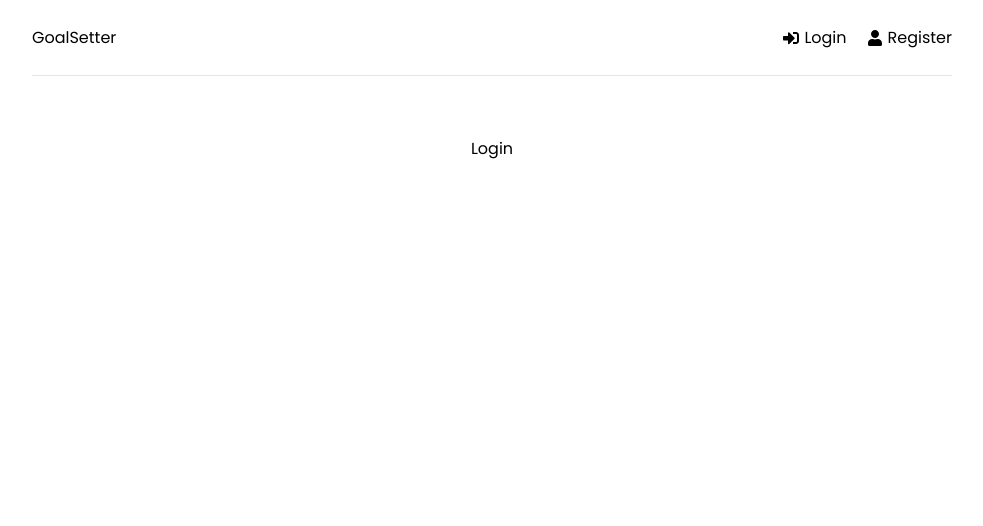
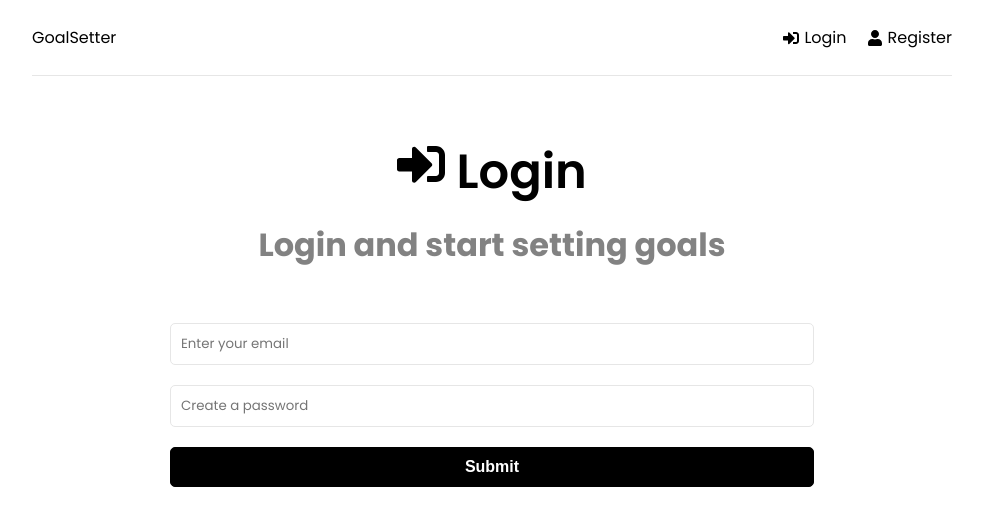
Before and after one commit to Mpb0406/Express-Goal-App, a React (Create React App) app in the folder frontend/: page /login in a window 1280 px wide. Shown: the top 526 px of the page, without its empty margins (148-1131 px from the left). Built offline with nearby package versions, Linux system fonts and the light colour scheme.

Commit message:
Completed local state on login page

```diff
--- a/frontend/src/Pages/Login.js
+++ b/frontend/src/Pages/Login.js
@@ -1,7 +1,67 @@
+import { useState, useEffect } from "react";
+import { FaSignInAlt } from "react-icons/fa";
+
 const Login = () => {
+  const [formData, setFormData] = useState({
+    email: "",
+    password: "",
+  });
+
+  const { email, password } = formData;
+
+  const onChange = (e) => {
+    setFormData((prevState) => ({
+      ...prevState,
+      [e.target.name]: e.target.value,
+    }));
+  };
+
+  const onSubmit = (e) => {
+    e.preventDefault();
+  };
+
   return (
-    <div>Login</div>
-  )
-}
+    <>
+      <section className="heading">
+        <h1>
+          <FaSignInAlt /> Login
+        </h1>
+        <p>Login and start setting goals</p>
+      </section>
 
-export default Login
+      <section className="form">
+        <form onSubmit={onSubmit}>
+          <div className="form-group">
+            <input
+              type="email"
+              className="form-control"
+              id="email"
+              name="email"
+              value={email}
+              placeholder="Enter your email"
+              onChange={onChange}
+            />
+          </div>
+          <div className="form-group">
+            <input
+              type="password"
+              className="form-control"
+              id="password"
+              name="password"
+              value={password}
+              placeholder="Create a password"
+              onChange={onChange}
+            />
+          </div>
+          <div className="form-group">
+            <button type="submit" className="btn btn-block">
+              Submit
+            </button>
+          </div>
+        </form>
+      </section>
+    </>
+  );
+};
+
+export default Login;
```
